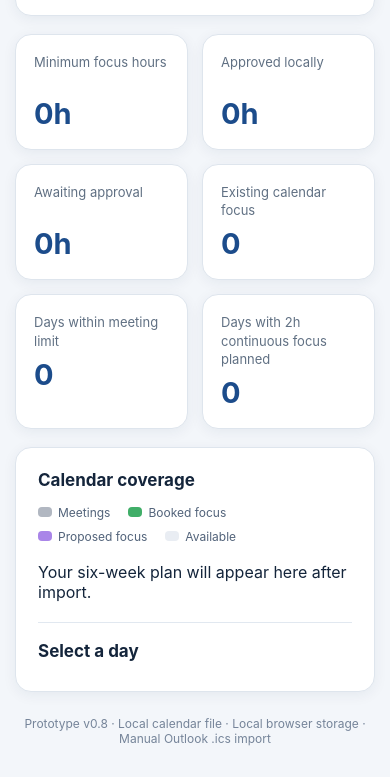
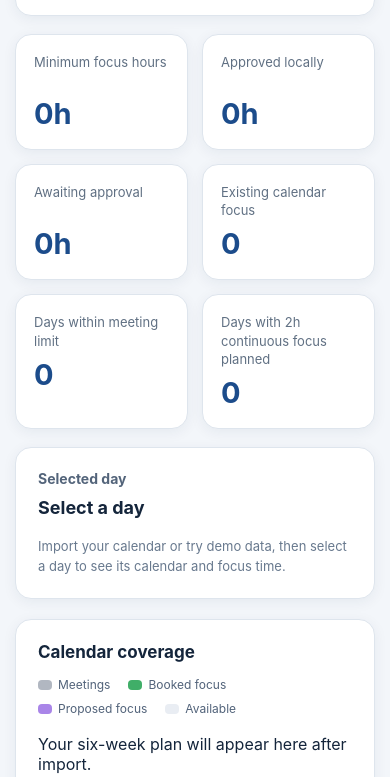
Before and after one commit to gstrodel/focus-time-planner, a plain HTML site: page index.html in a window 390 px wide. Shown: the part 1223-2000 px from the top of the page. Drawn offline with Linux system fonts and the light colour scheme.

Commit message:
Move selected day calendar into a sticky desktop sidebar

```diff
--- a/app.js
+++ b/app.js
@@ -28,7 +28,7 @@
     renderCalendarExport();
     for(const id of ["generate","save","export","approveAll","protectCommute","reset"])$(id).disabled=!loaded;
     $("weeks").replaceChildren();$("detailBody").replaceChildren();
-    if(!loaded){$("modeBadge").textContent="Calendar extract · Offline prototype";$("sourceStatus").textContent="Import a six-week calendar extract or a saved plan. No sign-in needed.";$("weeks").textContent="Your six-week plan will appear here after import.";return;}
+    if(!loaded){$("modeBadge").textContent="Calendar extract · Offline prototype";$("sourceStatus").textContent="Import a six-week calendar extract or a saved plan. No sign-in needed.";$("weeks").textContent="Your six-week plan will appear here after import.";$("detailTitle").textContent="Select a day";$("detailBody").textContent="Import your calendar or try demo data, then select a day to see its calendar and focus time.";return;}
     const snapshot=plan.snapshot,zoneLabel=snapshot.timeZone==="America/New_York"?"Eastern Time":snapshot.timeZone,today=P.localParts(new Date().toISOString(),snapshot.timeZone).date,days=P.workdays(snapshot).filter(d=>d>=today),busy=P.intervals(snapshot);
     if(!days.includes(selected))selected=days[0]||null;
     $("modeBadge").textContent=snapshot.source==="demo"?"Demo · Synthetic availability":calendarConnection?.handle?"Outlook · Synced local file":"Outlook extract · No live connection";
@@ -98,7 +98,12 @@
       const note=document.createElement("div");note.className="day-note";
       note.textContent=sessions.some(s=>s.status==="conflicted")?"Review focus conflict":P.hasContinuousFocus(plan,date)?"2h continuous focus secured":minutes?"Focus planned; 2h block needed":"No focus planned";
       btn.append(name,badge,caption,strip,ticks,note);
-      btn.addEventListener("click",()=>{selected=date;render();});
+      btn.addEventListener("click",()=>{
+        selected=date;render();
+        $("daySidebar").scrollTop=0;
+        // Rendering replaces the day buttons; keep keyboard focus on the selected day.
+        $("weeks").querySelector?.(`[data-date="${date}"]`)?.focus({preventScroll:true});
+      });
       group.append(btn);
     }
     if(!selected){$("detailTitle").textContent="Calendar extract ended";$("detailBody").textContent="Import a new six-week extract to plan upcoming focus time.";return;}
@@ -107,6 +112,8 @@
     const load=loads[selected],summary=document.createElement("p");summary.className="hint";
     summary.textContent=load.workingMinutes?`Meetings: ${hours(load.meetingMinutes)} / ${hours(load.workingMinutes)} (${Math.round(load.ratio*100)}%; target ≤50%). Focus target: ${hours(P.dailyFocusTarget(snapshot,selected,busy))}. Continuous 2h focus: ${P.hasContinuousFocus(plan,selected)?"planned":"not yet secured"}.` : "No working time in the 9:30 AM–5:30 PM meeting window; marked out of office.";
     details.append(summary);
+    renderDayCalendar(details);
+    const focusHeading=document.createElement("h4");focusHeading.textContent="Focus blocks";details.append(focusHeading);
     if(!sessions.length){const p=document.createElement("p");p.textContent="No focus blocks yet. Generate proposals to find available time.";details.append(p);}
     for(const s of sessions){
       const row=document.createElement("div");row.className="row";row.dataset.sessionId=s.id;
@@ -126,7 +133,6 @@
       row.append(title,controls);details.append(row);
     }
     renderBookingForm(details);
-    renderDayCalendar(details);
   }
   function renderCalendarExport(){
     const state=I.readiness(plan);
--- a/index.html
+++ b/index.html
@@ -31,7 +31,6 @@
     .day .sub{font-size:11px;color:#617185;margin:6px 0 0}.day .chips{display:flex;gap:4px;margin-top:12px;flex-wrap:wrap}
     .chip{height:7px;border-radius:9px;flex:1;min-width:8px;max-width:32px}.chip.pending{background:#8bb6ee}.chip.booked{background:#52bc8b}.chip.conflict{background:#e58b6a}.chip.calendar{background:#9874ce}.existing{background:#e9e0f7}input[type=file]{width:100%;font:inherit;font-size:12px}.save-status{font-size:12px;color:#64768a;margin-top:12px}.week{grid-template-columns:repeat(5,minmax(0,1fr))}.day .hours{font-size:19px}
     .day.unavailable{background:#fff9e9}.day.past{opacity:.63}
-    .detail{margin-top:20px;border-top:1px solid #e1e8f0;padding-top:18px}
     .detail h3{margin-bottom:8px}.row{display:flex;justify-content:space-between;gap:8px;align-items:center;padding:12px 0;border-bottom:1px solid #eff2f7;flex-wrap:wrap}
     .row .title{font-weight:650;font-size:13px}.row small{display:block;color:#708195;margin-top:4px}
     .tag{display:inline-block;border-radius:15px;padding:4px 8px;font-size:11px;background:#e9f1ff;color:#28589c;margin-left:8px}
@@ -106,6 +105,23 @@
     @media(max-width:1050px){.metrics{grid-template-columns:repeat(3,minmax(0,1fr))}}
     @media(max-width:800px){.workspace-controls{grid-template-columns:minmax(0,1fr)}}
     @media(max-width:620px){.metrics{grid-template-columns:repeat(2,minmax(0,1fr))}.workspace-controls>.card{padding:18px}.metric span{min-height:36px}}
+
+    /* Keep the selected day beside the six-week coverage while browsing. */
+    main{max-width:1760px}
+    .top{padding-inline:max(28px,calc((100vw - 1704px)/2))}
+    .calendar-workspace{display:grid;grid-template-columns:minmax(0,1fr) minmax(360px,440px);gap:20px;align-items:start}
+    .coverage-panel,.day-sidebar{min-width:0}
+    .day-sidebar{position:sticky;top:16px;max-height:calc(100dvh - 32px);overflow:auto;scrollbar-gutter:stable;scroll-margin-top:16px}
+    .day-sidebar .sidebar-label{margin:0 0 8px;color:#53647a;font-size:14px;font-weight:650}
+    .day-sidebar h3{font-size:18px;line-height:1.4}
+    .day-sidebar h4{margin:20px 0 10px;color:#233750;font-size:15px}
+    .day-sidebar .day-calendar-scroll{max-height:clamp(220px,42dvh,420px);overscroll-behavior:contain}
+    .day-sidebar .calendar-legend{gap:7px 12px}
+    .day-sidebar .row{align-items:flex-start;gap:10px}
+    .day-sidebar .block-actions{width:100%}
+    .day-sidebar:focus-visible{outline:3px solid #3388e5;outline-offset:3px}
+    @media(min-width:1001px) and (max-width:1250px){.calendar-workspace .week{gap:8px}.calendar-workspace .day{padding:12px 8px}.calendar-workspace .day .date{gap:6px}.calendar-workspace .day .day-number{font-size:25px}.calendar-workspace .day .weekday{font-size:12px}.calendar-workspace .day .timeline-ticks{font-size:9px}}
+    @media(max-width:1000px){.calendar-workspace{display:flex;flex-direction:column}.calendar-workspace>.card{width:100%}.day-sidebar{position:static;order:-1;max-height:none;overflow:visible;scrollbar-gutter:auto}.day-sidebar .day-calendar-scroll{max-height:360px}}
   </style>
 </head>
 <body>
@@ -146,9 +162,15 @@
     <div class="card metric"><span>Days within meeting limit</span><strong id="meetingGoal">0</strong></div>
     <div class="card metric"><span>Days with 2h continuous focus planned</span><strong id="focusDays">0</strong></div>
   </section>
-    <section class="card"><div class="panelhead"><h3>Calendar coverage</h3><div class="coverage-legend" aria-label="Timeline legend"><span><i class="meetings"></i>Meetings</span><span><i class="booked"></i>Booked focus</span><span><i class="suggested"></i>Proposed focus</span><span><i class="free"></i>Available</span></div></div>
-      <p class="hint" id="coverageSummary"></p><div class="weeks" id="weeks"></div><section class="detail"><h3 id="detailTitle">Select a day</h3><div id="detailBody" class="hint">Generate a plan to see suggested sessions.</div></section>
+  <div class="calendar-workspace">
+    <section class="card coverage-panel" aria-labelledby="coverageTitle"><div class="panelhead"><h3 id="coverageTitle">Calendar coverage</h3><div class="coverage-legend" aria-label="Timeline legend"><span><i class="meetings"></i>Meetings</span><span><i class="booked"></i>Booked focus</span><span><i class="suggested"></i>Proposed focus</span><span><i class="free"></i>Available</span></div></div>
+      <p class="hint" id="coverageSummary"></p><div class="weeks" id="weeks"></div>
     </section>
+    <aside class="card day-sidebar" id="daySidebar" aria-labelledby="detailTitle" tabindex="-1">
+      <p class="sidebar-label">Selected day</p><h3 id="detailTitle" aria-live="polite">Select a day</h3>
+      <div id="detailBody" class="hint">Import your calendar or try demo data, then select a day to see its calendar and focus time.</div>
+    </aside>
+  </div>
   <p class="footer">Prototype v0.8 · Local calendar file · Local browser storage · Manual Outlook .ics import</p>
 </main>
 <dialog id="preferencesDialog" class="preferences-dialog" aria-labelledby="preferencesTitle">
```
